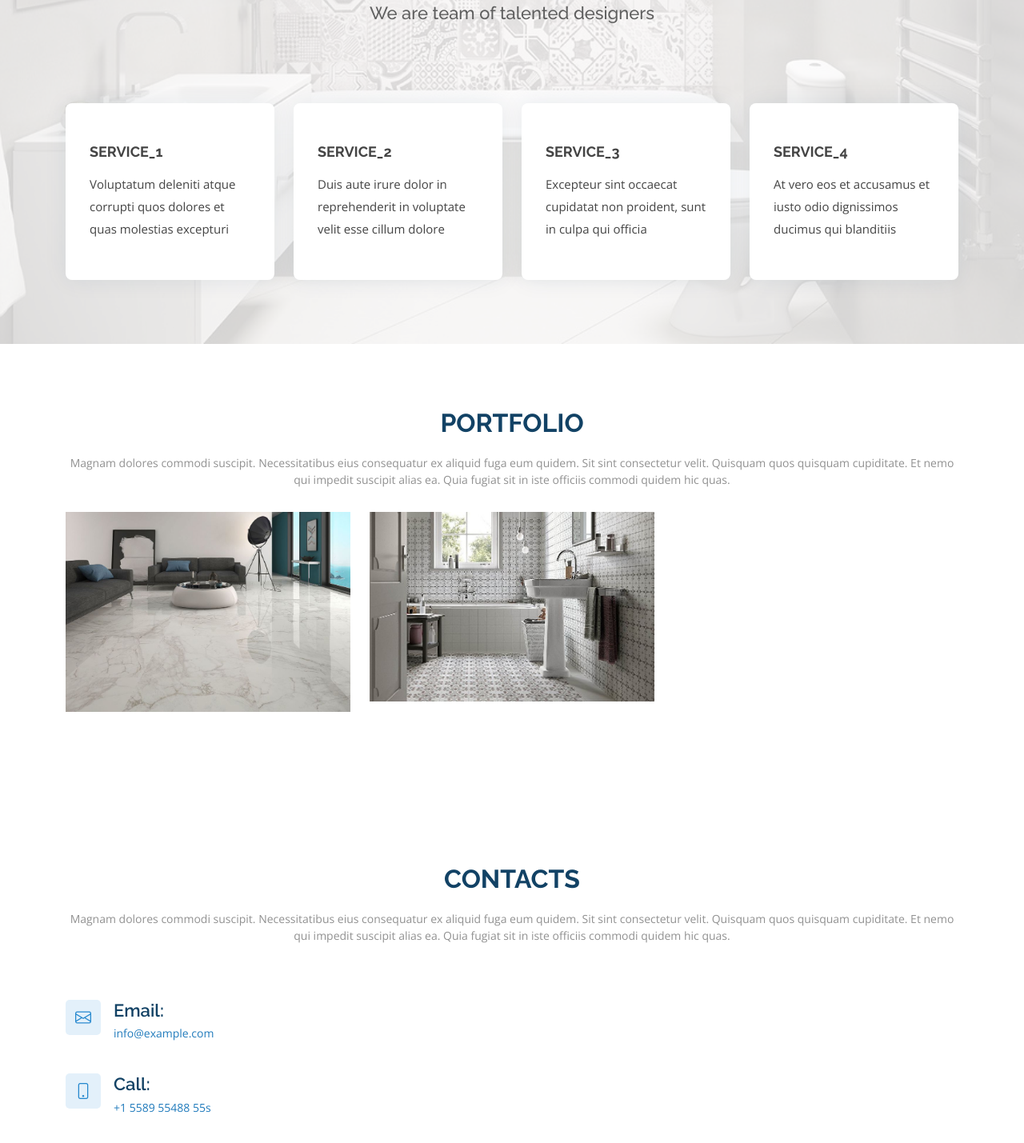
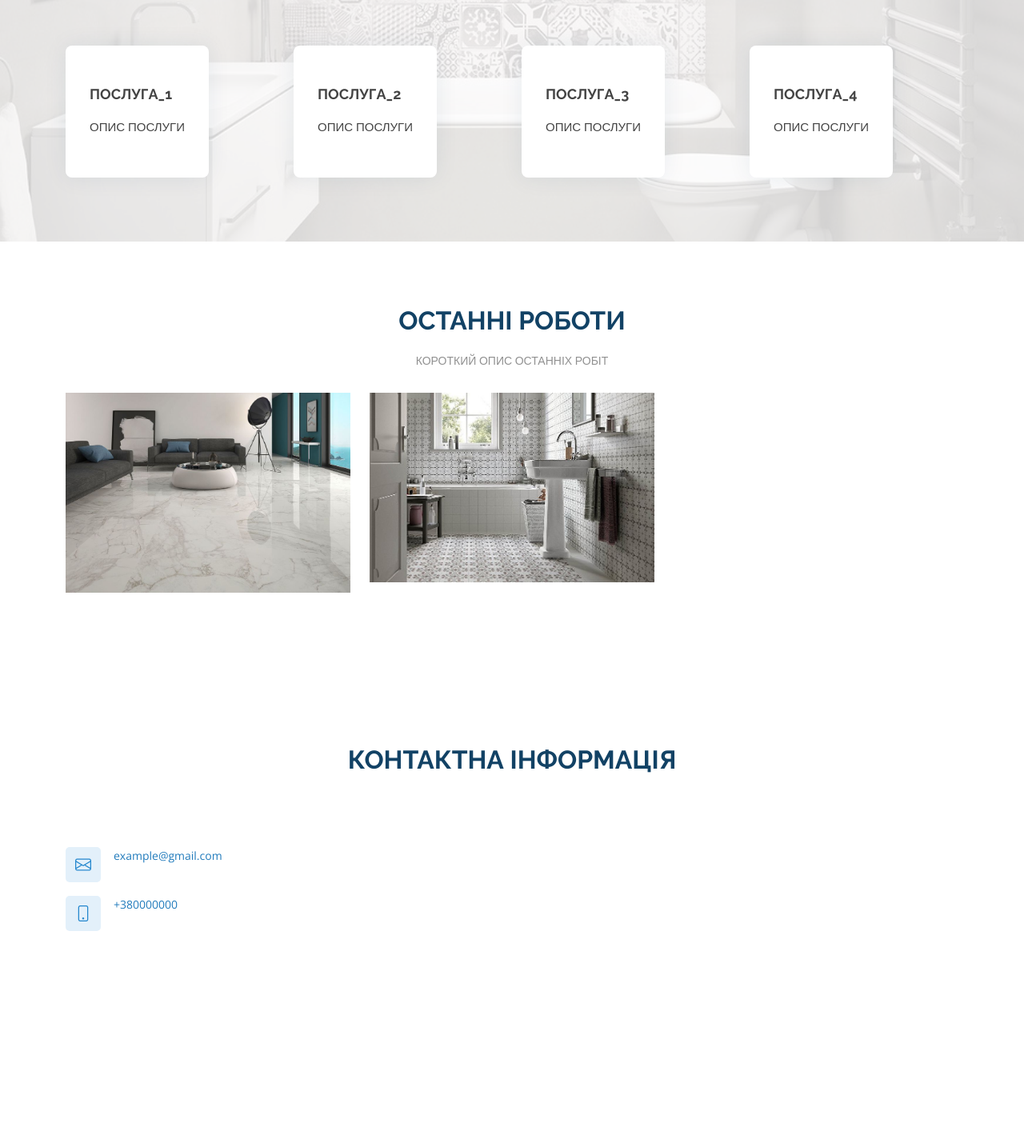
Before and after one commit to shmigelv/store, a plain HTML site: page index.html in a window 1280 px wide. Shown: the part 311-1740 px from the top of the page at 80% size. After the commit the page ends 1555 px from the top, so only its background shows below. Drawn offline with nearby package versions, Linux system fonts and the light colour scheme.

Commit message:
start ukrainian refactoring

```diff
--- a/index.html
+++ b/index.html
@@ -56,8 +56,8 @@
     <div class="container position-relative">
         <div class="row justify-content-center">
             <div class="col-xl-7 col-lg-9 text-center">
-                <h1>One Page Bootstrap Website Template</h1>
-                <h2>We are team of talented designers</h2>
+                <h1>НАЗВА САЙТУ</h1>
+                <h2>КОРОТКИЙ ОПИС</h2>
             </div>
         </div>
 
@@ -65,34 +65,32 @@
             <div class="col-md-6 col-lg-3 d-flex align-items-stretch mb-5 mb-lg-0" data-aos="zoom-in"
                  data-aos-delay="10">
                 <div class="icon-box">
-                    <h4 class="title">SERVICE_1</h4>
-                    <p class="description">Voluptatum deleniti atque corrupti quos dolores et quas molestias
-                        excepturi</p>
+                    <h4 class="title">ПОСЛУГА_1</h4>
+                    <p class="description">ОПИС ПОСЛУГИ</p>
                 </div>
             </div>
 
             <div class="col-md-6 col-lg-3 d-flex align-items-stretch mb-5 mb-lg-0" data-aos="zoom-in"
                  data-aos-delay="10">
                 <div class="icon-box">
-                    <h4 class="title">SERVICE_2</h4>
-                    <p class="description">Duis aute irure dolor in reprehenderit in voluptate velit esse cillum
-                        dolore</p>
+                    <h4 class="title">ПОСЛУГА_2</h4>
+                    <p class="description">ОПИС ПОСЛУГИ</p>
                 </div>
             </div>
 
             <div class="col-md-6 col-lg-3 d-flex align-items-stretch mb-5 mb-lg-0" data-aos="zoom-in"
                  data-aos-delay="10">
                 <div class="icon-box">
-                    <h4 class="title">SERVICE_3</h4>
-                    <p class="description">Excepteur sint occaecat cupidatat non proident, sunt in culpa qui officia</p>
+                    <h4 class="title">ПОСЛУГА_3</h4>
+                    <p class="description">ОПИС ПОСЛУГИ</p>
                 </div>
             </div>
 
             <div class="col-md-6 col-lg-3 d-flex align-items-stretch mb-5 mb-lg-0" data-aos="zoom-in"
                  data-aos-delay="10">
                 <div class="icon-box">
-                    <h4 class="title">SERVICE_4</h4>
-                    <p class="description">At vero eos et accusamus et iusto odio dignissimos ducimus qui blanditiis</p>
+                    <h4 class="title">ПОСЛУГА_4</h4>
+                    <p class="description">ОПИС ПОСЛУГИ</p>
                 </div>
             </div>
         </div>
@@ -106,10 +104,8 @@
         <div class="container" data-aos="fade-up">
 
             <div class="section-title">
-                <h2>Portfolio</h2>
-                <p>Magnam dolores commodi suscipit. Necessitatibus eius consequatur ex aliquid fuga eum quidem. Sit sint
-                    consectetur velit. Quisquam quos quisquam cupiditate. Et nemo qui impedit suscipit alias ea. Quia
-                    fugiat sit in iste officiis commodi quidem hic quas.</p>
+                <h2>Останні роботи</h2>
+                <p>КОРОТКИЙ ОПИС ОСТАННІХ РОБІТ</p>
             </div>
 
             <div class="row portfolio-container" data-aos="fade-up" data-aos-delay="100">
@@ -129,10 +125,7 @@
         <div class="container" data-aos="fade-up">
 
             <div class="section-title">
-                <h2>Contacts</h2>
-                <p>Magnam dolores commodi suscipit. Necessitatibus eius consequatur ex aliquid fuga eum quidem. Sit sint
-                    consectetur velit. Quisquam quos quisquam cupiditate. Et nemo qui impedit suscipit alias ea. Quia
-                    fugiat sit in iste officiis commodi quidem hic quas.</p>
+                <h2>Контактна інформація</h2>
             </div>
 
             <div class="col-lg-4">
@@ -140,14 +133,12 @@
 
                     <div class="email">
                         <i class="bi bi-envelope"></i>
-                        <h4>Email:</h4>
-                        <p>info@example.com</p>
+                        <p>example@gmail.com</p>
                     </div>
 
                     <div class="phone">
                         <i class="bi bi-phone"></i>
-                        <h4>Call:</h4>
-                        <p>+1 5589 55488 55s</p>
+                        <p>+380000000</p>
                     </div>
                 </div>
             </div>
```
